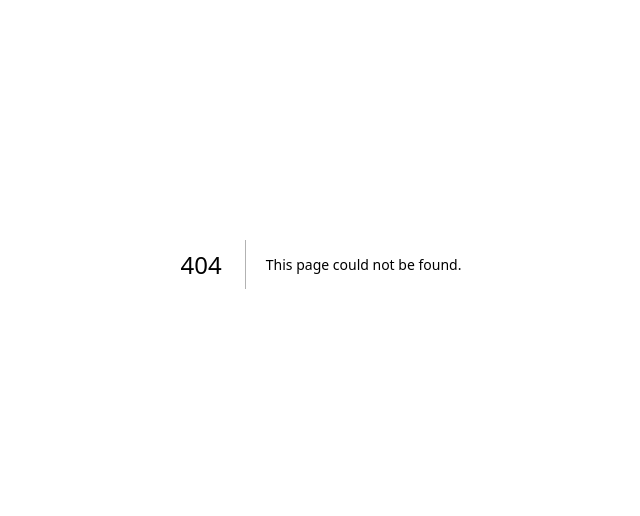
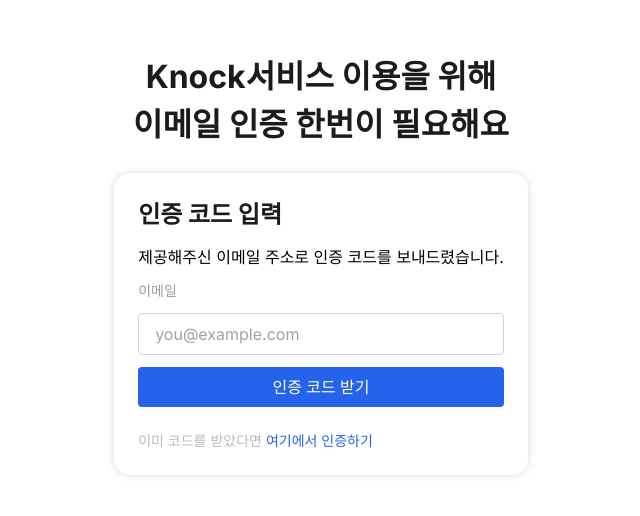
Before and after one commit to dorm-matching-service/Frontend, a Next.js app: page /google/email in a window 1280 px wide. Before the commit this address had no page. Shown: the part 136-652 px from the top of the page, without its empty margins (319-959 px from the left). Built offline with nearby package versions, Linux system fonts and the light colour scheme; no server answers.

Commit message:
style: 로그인 파트 구조 중간 공유

```diff
--- a/src/app/email/page.tsx
+++ b/src/app/(auth)/google/email/page.tsx
@@ -19,13 +19,15 @@ export default function EmailPage() {
   return (
     <main className="flex flex-col min-h-screen items-center justify-center bg-white ">
 
-       <p className="text-gray-900 font-bold">
+       <p className="text-gray-900 font-bold  text-center mb-6 text-32">
           Knock서비스 이용을 위해 <br />
           이메일 인증 한번이 필요해요
         </p>
       <Box>
 
         <form onSubmit={handleSubmit} className="flex flex-col gap-3">
+          <p className="self-start text-gray-900 font-bold text-24">인증 코드 입력</p>
+          <p className="self-start">제공해주신 이메일 주소로 인증 코드를 보내드렸습니다.</p>
           <label className="text-sm text-gray-700">이메일</label>
           <input
             type="email"
--- /dev/null
+++ b/src/app/(auth)/layout.tsx
@@ -0,0 +1,18 @@
+import Header from "@/src/components/ui/Header";
+import Footer from "@/src/components/ui/Footer";
+
+export default function AuthLayout({
+  children,
+}: {
+  children: React.ReactNode;
+}) {
+  return (
+    <div className="min-h-screen flex flex-col bg-white">
+      <Header />
+      <main className="flex-1 flex items-center justify-center px-4">
+          {children}
+      </main>
+      <Footer />
+    </div>
+  );
+}
--- a/src/app/page.tsx
+++ b/src/app/page.tsx
@@ -1,3 +1,7 @@
-export default function Page() {
-  return <div>메인 페이지</div>;
+import React from 'react'
+
+export default function page() {
+  return (
+    <div>기본 페이지</div>
+  )
 }
--- a/src/components/ui/Box.tsx
+++ b/src/components/ui/Box.tsx
@@ -10,7 +10,7 @@ export default function Box({
   className?: string;
 }) {
   return (
-    <div className={clsx("w-full max-w-md rounded-2xl p-6 shadow-custom", className)}>
+    <div className={clsx("w-full max-w-md rounded-2xl p-6 shadow-card", className)}>
 
       {children}
     </div>
--- a/tailwind.config.js
+++ b/tailwind.config.js
@@ -1,11 +1,11 @@
 /** @type {import('tailwindcss').Config} */
 module.exports = {
-  content: [
-    "./app/**/*.{js,ts,jsx,tsx,mdx}",
-    "./src/**/*.{js,ts,jsx,tsx,mdx}",
-  ],
+  content: ["./app/**/*.{js,ts,jsx,tsx,mdx}", "./src/**/*.{js,ts,jsx,tsx,mdx}"],
   theme: {
     extend: {
+      boxShadow: {
+        card: "0px 0px 10px -2px rgba(0, 0, 0, 0.25)",
+      },
       fontFamily: {
         inter: ["Inter", "sans-serif"],
       },
```
Also changed, not shown: src/app/(auth)/google/email/privacy/page.tsx (added), src/app/(auth)/google/email/verify/page.tsx (renamed from src/app/email/verify/page.tsx).
